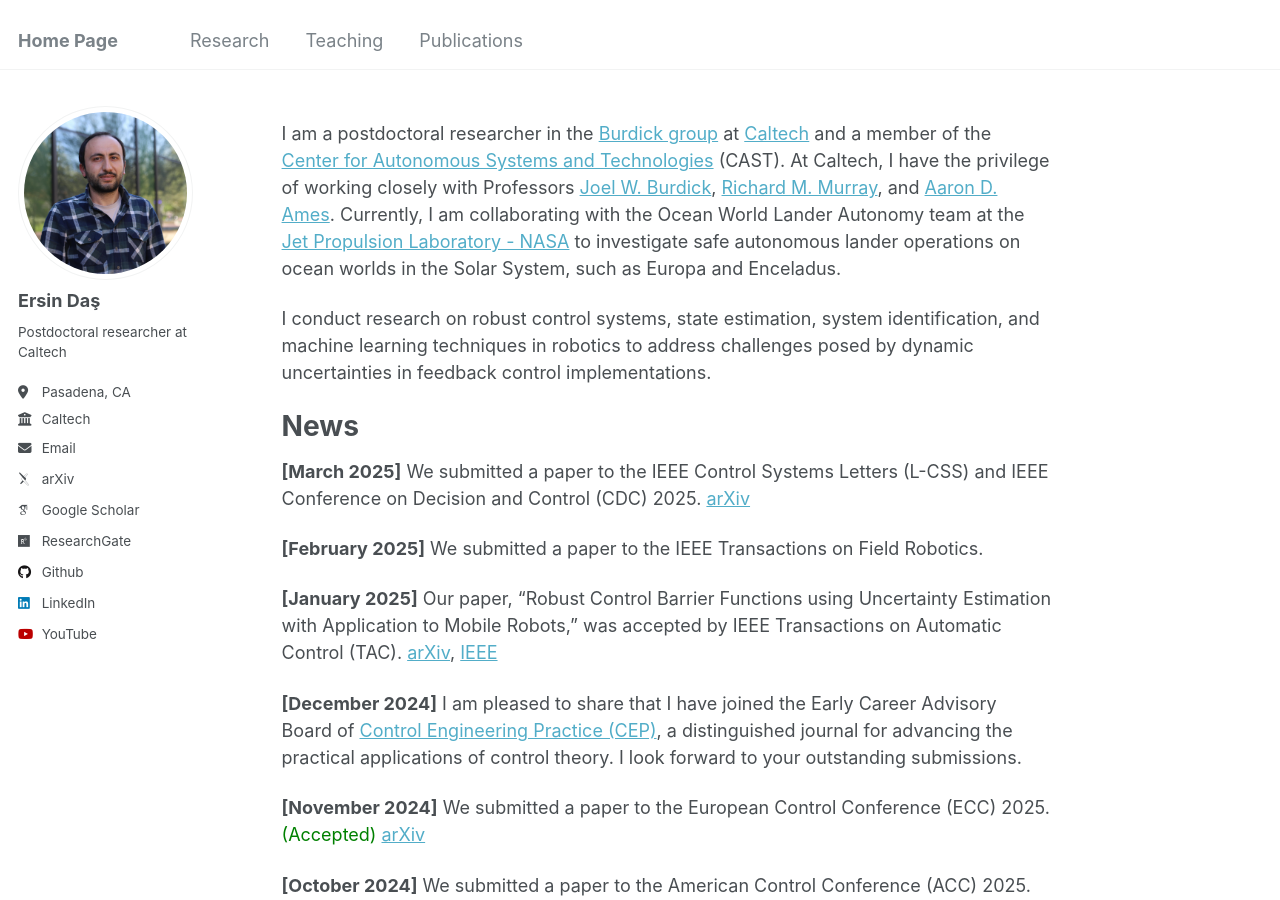
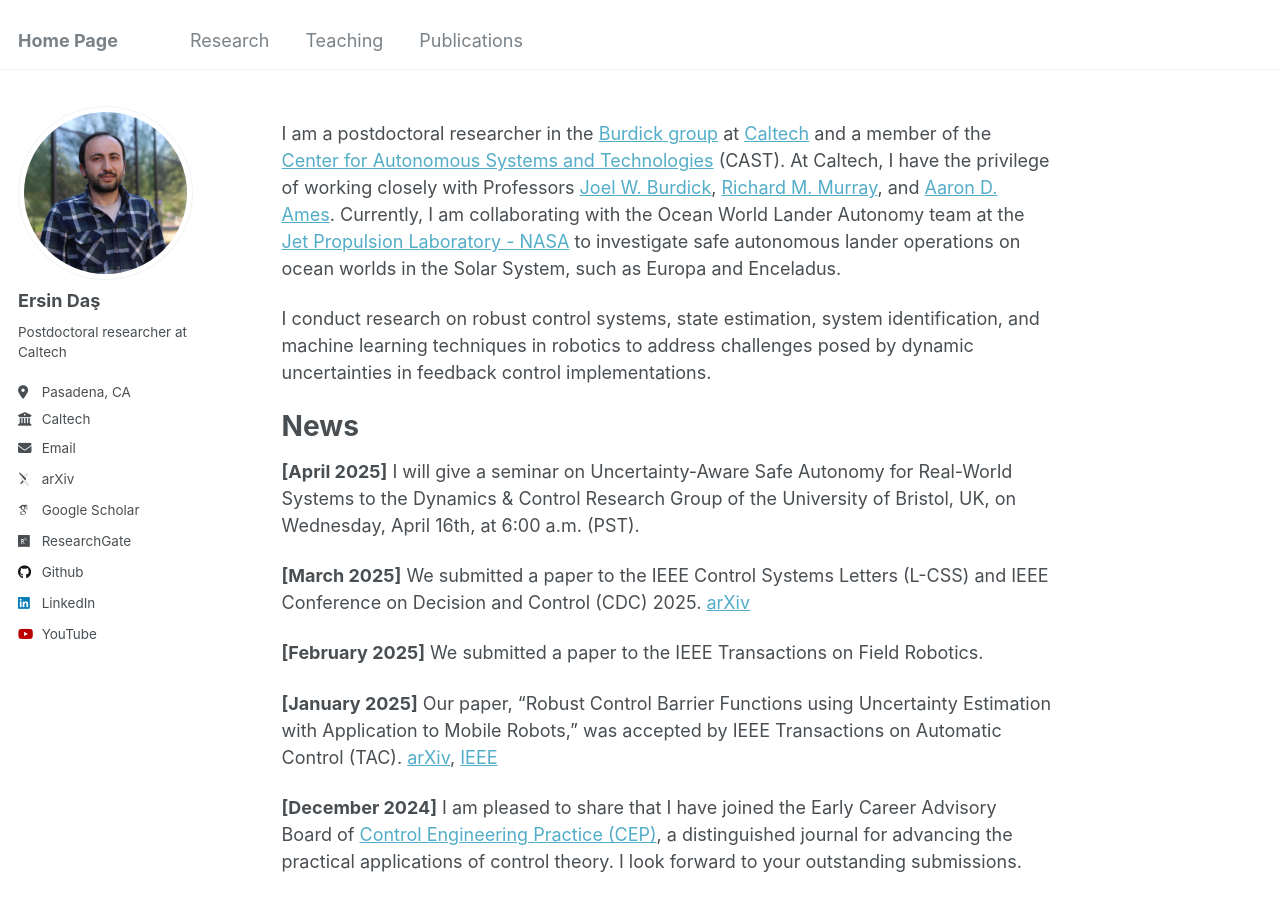
Before and after one commit to ersindas/ersindas.github.io, a Jekyll site: the page built from _pages/about.md, in a window 1280 px wide and 900 px high. Built offline with Jekyll 4.4.1, drawn with Linux system fonts in a browser that asks for light colours; some web fonts are replaced.

Commit message:
Update about.md
seminar

```diff
--- a/_pages/about.md
+++ b/_pages/about.md
@@ -13,6 +13,8 @@ I conduct research on robust control systems, state estimation, system identific
 
 News
 ======
+**[April 2025]** I will give a seminar on Uncertainty-Aware Safe Autonomy for Real-World Systems to the Dynamics & Control Research Group of the University of Bristol, UK, on Wednesday, April 16th, at 6:00 a.m. (PST).
+
 **[March 2025]** We submitted a paper to the IEEE Control Systems Letters (L-CSS) and IEEE Conference on Decision and Control (CDC) 2025. [arXiv](https://arxiv.org/pdf/2503.15734)
 
 **[February 2025]** We submitted a paper to the IEEE Transactions on Field Robotics.
```
